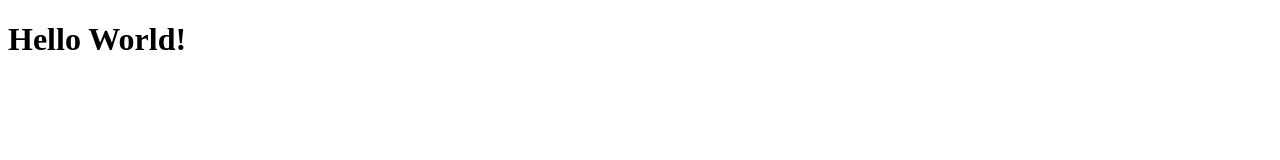
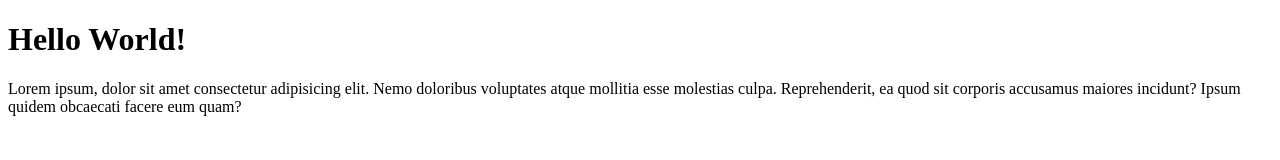
Before and after one commit to riowinarno/wpu-git-test, a plain HTML site: page index.html in a window 1280 px wide. Drawn offline with Linux system fonts and the light colour scheme.

Commit message:
menambahkan paragraf

```diff
--- a/index.html
+++ b/index.html
@@ -8,5 +8,6 @@
   </head>
   <body>
     <h1>Hello World!</h1>
+    <p>Lorem ipsum, dolor sit amet consectetur adipisicing elit. Nemo doloribus voluptates atque mollitia esse molestias culpa. Reprehenderit, ea quod sit corporis accusamus maiores incidunt? Ipsum quidem obcaecati facere eum quam?</p>
   </body>
 </html>
```
